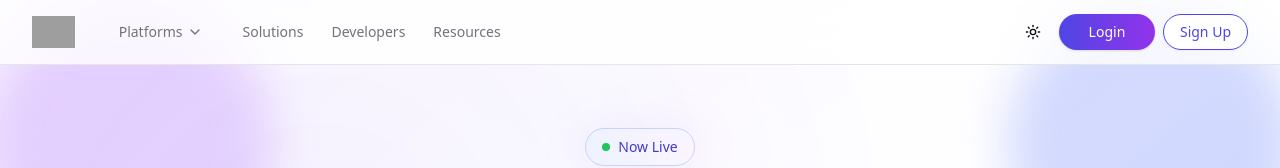
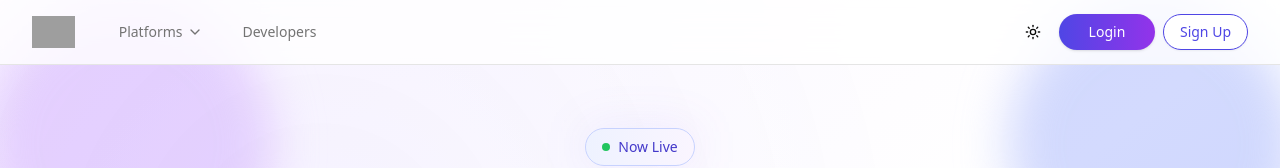
Before and after one commit to omniasky/paymonei-website, a Next.js app: page / in a window 1280 px wide. Shown: the top 168 px of the page. Built offline with nearby package versions, Linux system fonts and the light colour scheme; grey boxes are pictures that could not be loaded.

Commit message:
update navbar menu

```diff
--- a/src/components/organisms/Navbar/Navbar.tsx
+++ b/src/components/organisms/Navbar/Navbar.tsx
@@ -60,9 +60,9 @@ const mobilePlatformItems = [
 
 export function Navbar({
   navLinks = [
-    { href: "#solutions", label: "Solutions" },
+    // { href: "#solutions", label: "Solutions" },
     { href: "#developers", label: "Developers" },
-    { href: "#resources", label: "Resources" },
+    // { href: "#resources", label: "Resources" },
   ],
 }: NavbarProps) {
   const [isOpen, setIsOpen] = useState(false);
```
